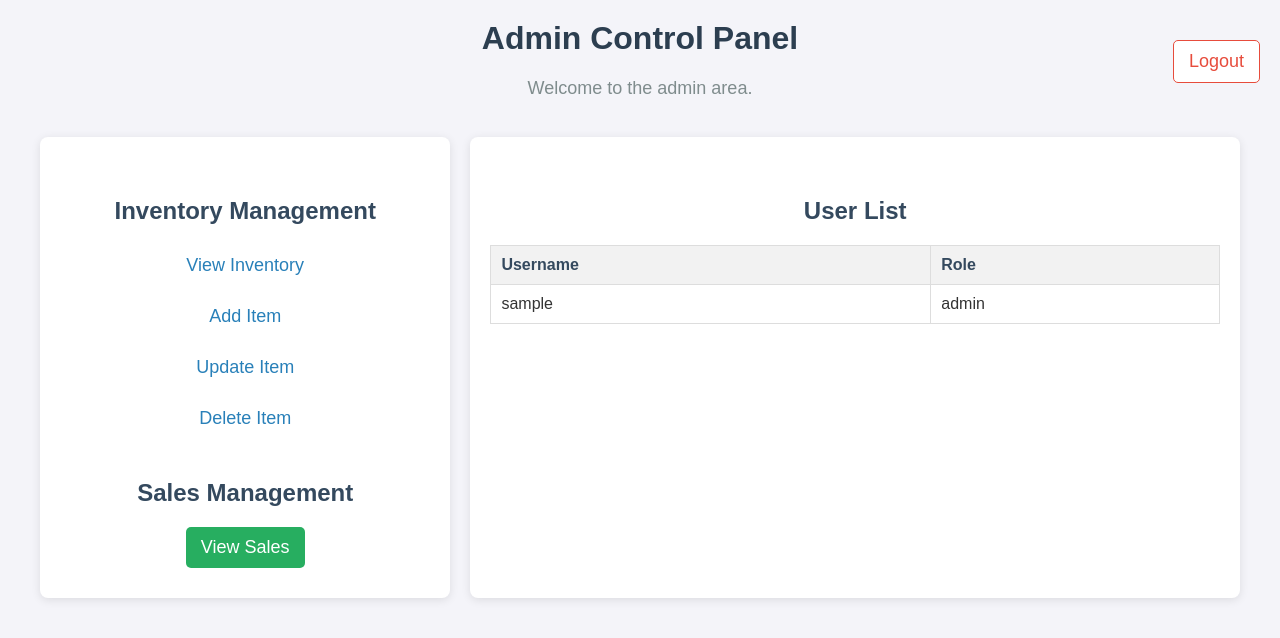
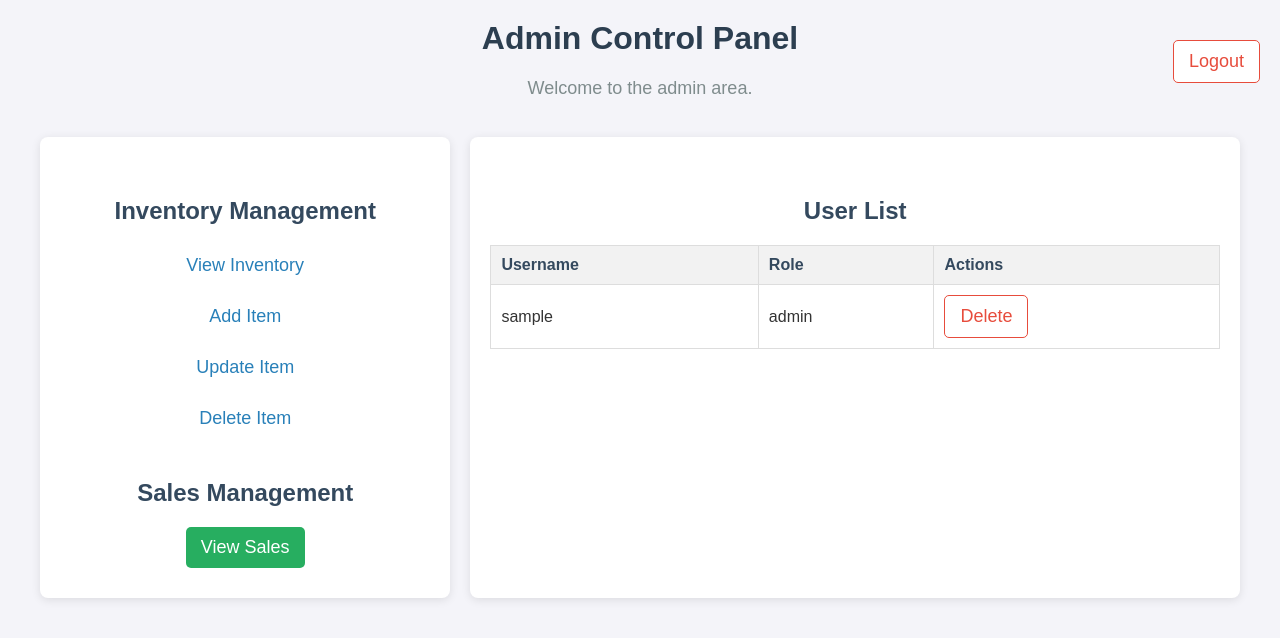
Before and after one commit to Devin1mc/CSC289-Group5-GloryDays, a Flask app: template src/templates/admin.html in a window 1280 px wide. Shown: the top 638 px of the page. Run offline with Flask 3, Linux system fonts and the light colour scheme; the template is opened without the code that fills it: most values are stand-ins (such as "Sample title", 1, 10 or a date in 2020).

Commit message:
improved logic for admin page and delete user button

```diff
--- a/src/app.py
+++ b/src/app.py
@@ -1,4 +1,4 @@
-from flask import Flask, request, jsonify, render_template
+from flask import Flask, request, jsonify, render_template, session, redirect, url_for, flash
 from login import auth_bp, setup_database
 import sqlite3
 from db_setup import get_db_connection, init_db
@@ -77,17 +77,20 @@ def inventory_data():
 
 @app.route('/admin')
 def admin_page():
-    # Basic session check (replace with proper authentication)
-    if 'user' in session:
-        # Fetch the list of users and their roles from the database
-        conn = get_db_connection()
-        cursor = conn.cursor()
-        cursor.execute("SELECT id, username, role FROM users")
-        users = cursor.fetchall()
-        conn.close()
+    # Check if the user is logged in and has an admin role
+    if 'user' not in session or session.get('role') != 'admin':
+        flash("You don't have permission to view this page.", 'danger')
+        return redirect(url_for('auth_bp.login'))  # Redirect to the login page if not logged in or not an admin
 
-        # Pass the list of users to the admin template
-        return render_template('admin.html', users=users)
+    # Fetch the list of users and their roles from the database
+    conn = get_db_connection()
+    cursor = conn.cursor()
+    cursor.execute("SELECT id, username, role FROM users")
+    users = cursor.fetchall()
+    conn.close()
+
+    # Pass the list of users to the admin template
+    return render_template('admin.html', users=users)
 
 
 @app.route('/inventory')
@@ -104,5 +107,36 @@ def inventory_page():
     # Return the inventory data as JSON
     return jsonify(inventory_list)
 
+@app.route('/remove_user/<int:user_id>', methods=['POST'])
+def delete_user_route(user_id):
+    # Check if the current user is logged in and is an admin
+    if 'user' not in session or session.get('role') != 'admin':
+        flash("You don't have permission to perform this action.", 'danger')
+        return redirect(url_for('admin_page'))  # Redirect back to the admin page if not an admin
+
+    # Deleting the user from the database
+    try:
+        conn = get_db_connection()
+        cursor = conn.cursor()
+
+        # Check if the user exists
+        cursor.execute("SELECT * FROM users WHERE id = ?", (user_id,))
+        user = cursor.fetchone()
+        if not user:
+            flash("User not found.", 'danger')
+            return redirect(url_for('admin_page'))  # Redirect back if user not found
+
+        # Delete the user
+        cursor.execute("DELETE FROM users WHERE id = ?", (user_id,))
+        conn.commit()
+        conn.close()
+
+        flash('User successfully removed.', 'success')
+    except Exception as e:
+        flash(f"Error occurred: {e}", 'danger')
+
+    return redirect(url_for('admin_page'))  # Redirect back to the admin page
+
+
 if __name__ == "__main__":
     app.run(debug=True)
--- a/src/templates/admin.css
+++ b/src/templates/admin.css
@@ -67,7 +67,7 @@ ul li a.bg-green-600:hover {
     background-color: #2ecc71;
 }
 
-/* Logout button - move to top right */
+/* Logout button */
 a.logout {
     position: absolute;
     top: 20px;
@@ -83,6 +83,25 @@ a.logout {
 }
 
 a.logout:hover {
+    background-color: #e74c3c;
+    color: white;
+}
+
+/* Remove button styling */
+.remove-btn {
+    cursor: pointer;
+    font-size: 18px;
+    color: #e74c3c;
+    text-decoration: none;
+    padding: 10px 15px;
+    background-color: #fff;
+    border-radius: 5px;
+    border: 1px solid #e74c3c;
+    transition: background-color 0.3s ease, color 0.3s ease;
+    display: inline-block;
+}
+
+.remove-btn:hover {
     background-color: #e74c3c;
     color: white;
 }
--- a/src/templates/admin.html
+++ b/src/templates/admin.html
@@ -37,6 +37,7 @@
                     <tr>
                         <th>Username</th>
                         <th>Role</th>
+                        <th>Actions</th> <!-- Added Actions column -->
                     </tr>
                 </thead>
                 <tbody>
@@ -44,6 +45,12 @@
                     <tr>
                         <td>{{ user.username }}</td>
                         <td>{{ user.role }}</td>
+                        <td>
+                            <!-- Remove Button -->
+                            <form action="{{ url_for('delete_user_route', user_id=user.id) }}" method="POST" style="display:inline;">
+                                <button type="submit" onclick="return confirm('Are you sure you want to delete this user?')" class="remove-btn">Delete</button>
+                            </form>
+                        </td>
                     </tr>
                     {% endfor %}
                 </tbody>
```
